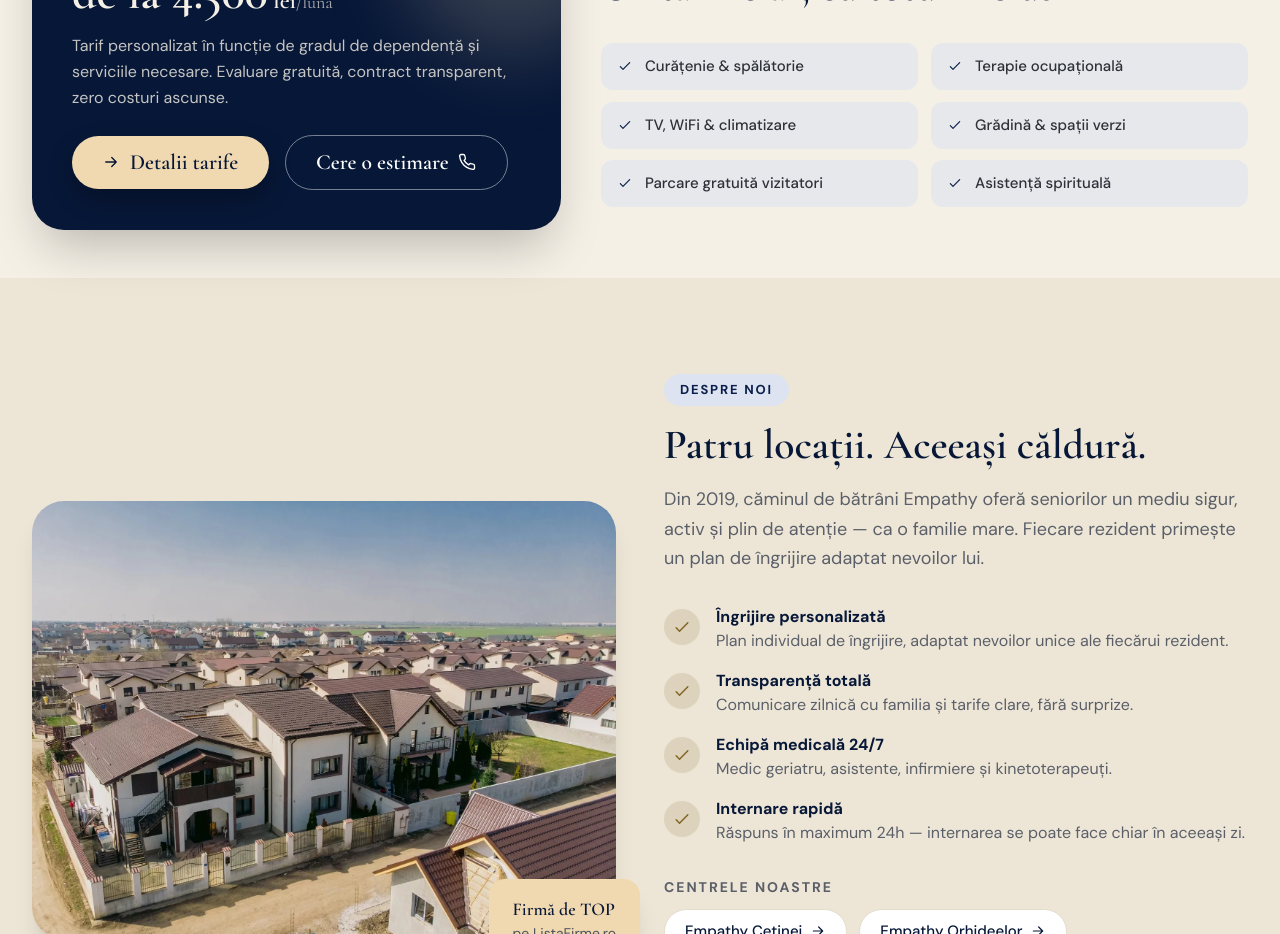
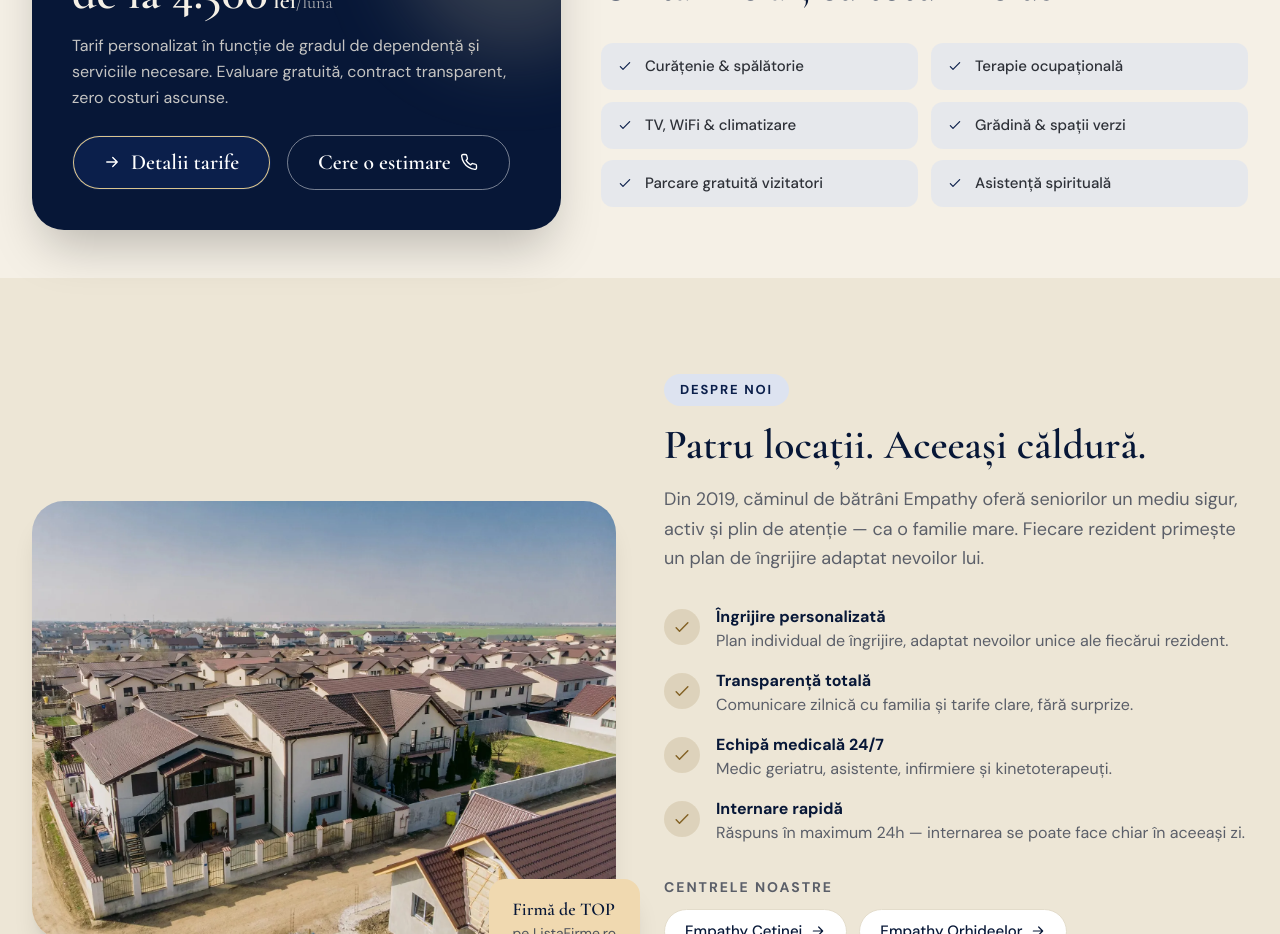
Before and after one commit to policolor-website/caminul-empathy, a Next.js app: page / in a window 1280 px wide. Shown: the part 1160-2094 px from the top of the page. Built offline with nearby package versions, Linux system fonts and the light colour scheme.

Commit message:
Tarife: butoane identice cu hero (lx-btn + lx-btn-ghost)

```diff
--- a/app/globals.css
+++ b/app/globals.css
@@ -336,116 +336,14 @@ body {
 .lx-btn-ghost:hover svg {
   transform: translateX(3px);
 }
-
-/* ── Varianta butoanelor pentru fundal inchis (sectiunea tarife) ── */
-.lx-btn-gold {
-  position: relative;
-  display: inline-flex;
-  align-items: center;
-  justify-content: center;
-  gap: 0.6rem;
-  font-family: var(--font-display);
-  font-weight: 600;
-  font-size: 1.35rem;
-  line-height: 1;
-  padding: 1rem 1.9rem;
-  border-radius: 999px;
-  cursor: pointer;
-  white-space: nowrap;
-  overflow: hidden;
-  isolation: isolate;
-  background: var(--color-honey);
-  color: var(--color-pine-deep);
-  box-shadow: 0 10px 24px rgba(0, 0, 0, 0.25);
-  transition:
-    transform 0.2s ease,
-    box-shadow 0.2s ease,
-    background-color 0.2s ease;
+/* ── lx-btn-ghost pe fundal inchis (cardul de tarife) ── */
+.lx-btn-ghost.on-dark {
+  color: #fff;
+  border-color: rgba(255, 255, 255, 0.45);
 }
 
-.lx-btn-gold::before {
-  content: "";
-  position: absolute;
-  inset: 0;
-  z-index: 0;
-  background: #fff;
-  transform: translateX(-101%);
-  transition: transform 0.35s cubic-bezier(0.2, 0.7, 0.2, 1);
-}
-
-.lx-btn-gold > * {
-  position: relative;
-  z-index: 1;
-}
-
-.lx-btn-gold:hover {
-  transform: translateY(-2px);
-  box-shadow: 0 14px 30px rgba(0, 0, 0, 0.3);
-}
-
-.lx-btn-gold:hover::before {
-  transform: translateX(0);
-}
-
-.lx-btn-gold:active {
-  transform: translateY(1px);
-}
-
-.lx-btn-gold svg {
-  width: 18px;
-  height: 18px;
-  flex: none;
-  transition: transform 0.25s ease;
-}
-
-.lx-btn-gold:hover svg {
-  transform: translateX(3px);
-}
-
-.lx-btn-ghost-light {
-  position: relative;
-  display: inline-flex;
-  align-items: center;
-  justify-content: center;
-  gap: 0.6rem;
-  font-family: var(--font-display);
-  font-weight: 600;
-  font-size: 1.35rem;
-  line-height: 1;
-  padding: 1rem 1.9rem;
-  border-radius: 999px;
-  border: 1.5px solid rgba(255, 255, 255, 0.45);
-  cursor: pointer;
-  white-space: nowrap;
-  background: transparent;
-  color: #fff;
-  transition:
-    transform 0.2s ease,
-    box-shadow 0.2s ease,
-    background-color 0.2s ease,
-    color 0.2s ease,
-    border-color 0.2s ease;
-}
-
-.lx-btn-ghost-light:hover {
-  transform: translateY(-2px);
+.lx-btn-ghost.on-dark:hover {
   background: var(--color-honey);
   border-color: var(--color-honey);
   color: var(--color-pine-deep);
-  box-shadow: 0 12px 28px rgba(0, 0, 0, 0.25);
 }
-
-.lx-btn-ghost-light:active {
-  transform: translateY(1px);
-}
-
-.lx-btn-ghost-light svg {
-  width: 18px;
-  height: 18px;
-  flex: none;
-  transition: transform 0.25s ease;
-}
-
-.lx-btn-ghost-light:hover svg {
-  transform: translateX(3px);
-}
--- a/app/page.tsx
+++ b/app/page.tsx
@@ -160,11 +160,11 @@ export default function HomePage() {
                   necesare. Evaluare gratuită, contract transparent, zero costuri ascunse.
                 </p>
                 <div className="mt-6 flex flex-col gap-4 sm:flex-row sm:flex-wrap sm:items-center">
-                  <Link href="/tarife" className="lx-btn-gold w-full sm:w-auto">
+                  <Link href="/tarife" className="lx-btn w-full sm:w-auto">
                     <Icon name="arrow" className="h-5 w-5" />
                     Detalii tarife
                   </Link>
-                  <a href={SITE.phoneHref} className="lx-btn-ghost-light w-full sm:w-auto">
+                  <a href={SITE.phoneHref} className="lx-btn-ghost on-dark w-full sm:w-auto">
                     Cere o estimare
                     <Icon name="phone" className="h-5 w-5" />
                   </a>
```
